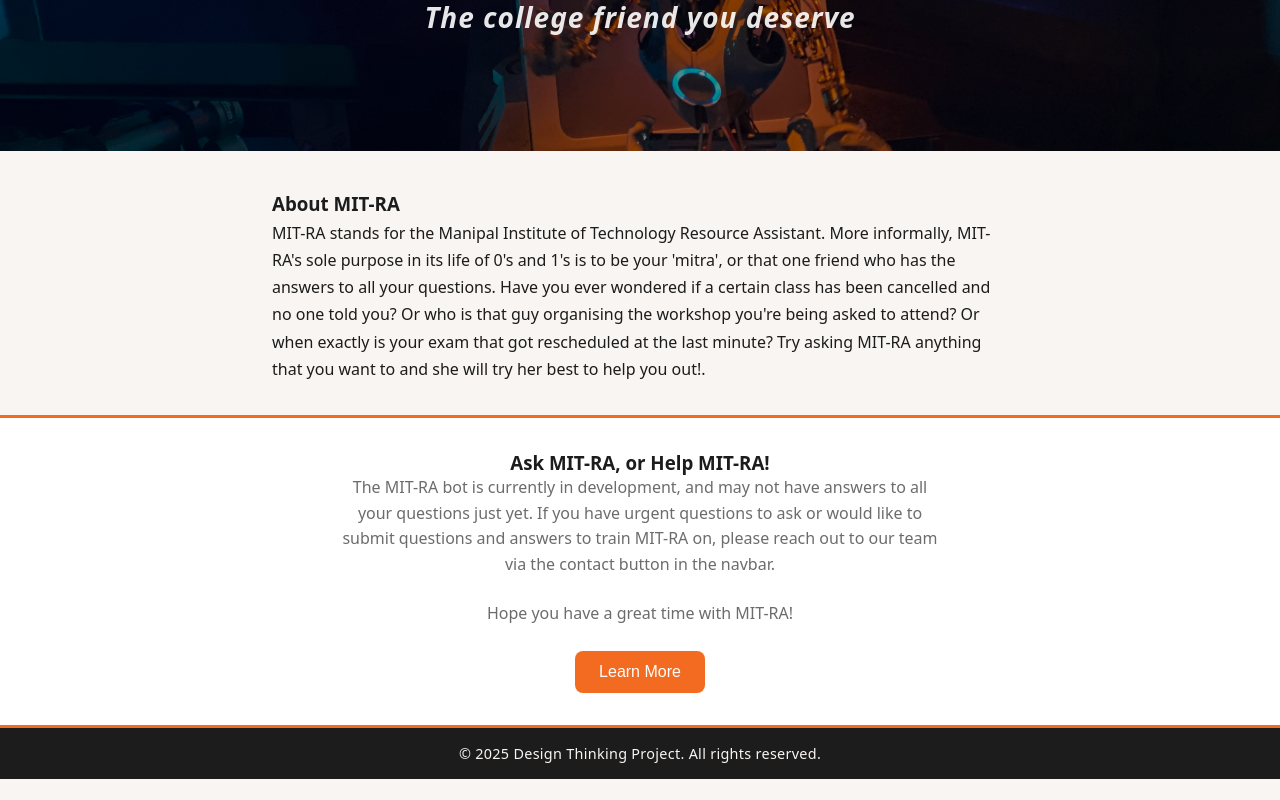
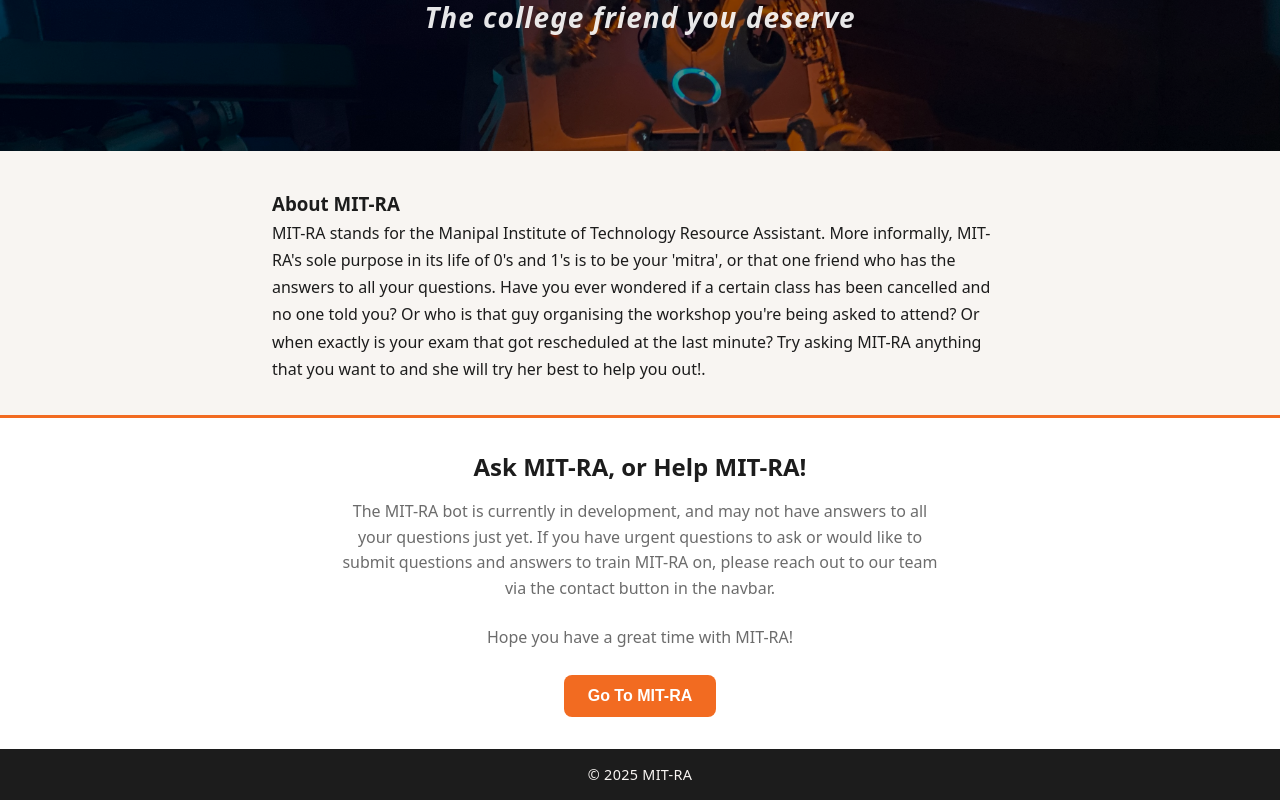
Before and after one commit to mohanamisra/design-thinking-project, a React (Vite) app: page / in a window 1280 px wide. Shown: the part 214-1014 px from the top of the page. Before the commit the page ends 993 px from the top, so only its background shows below. Built offline with nearby package versions, Linux system fonts and the light colour scheme; no server answers; sample sign-in values are in the browser's storage.

Commit message:
Minor text and styling fixes

```diff
--- a/src/App.css
+++ b/src/App.css
@@ -64,13 +64,11 @@
   opacity: 0.9;
 }
 
-/* ---------- HERO SECTION ---------- */
 .note {
   text-align: center;
   padding: 2rem 1rem;
   background-color: #ffffff;
   border-top: 3px solid #f26b21;
-  border-bottom: 3px solid #f26b21;
 }
 
 .note p {
@@ -78,6 +76,11 @@
   margin: 0 auto 1.5rem;
   line-height: 1.6;
   color: #6c6c6c;
+}
+
+.note h3 {
+  font-size: 1.5rem;
+  margin-bottom: 1rem;
 }
 
 .cta {
@@ -89,6 +92,12 @@
   cursor: pointer;
   font-size: 1rem;
   transition: background-color 0.2s ease;
+}
+
+.button-link {
+  color: #fff;
+  text-decoration: none;
+  font-weight: bold;
 }
 
 .cta:hover {
--- a/src/App.jsx
+++ b/src/App.jsx
@@ -51,10 +51,10 @@
                 <p>
                     Hope you have a great time with MIT-RA!
                 </p>
-                <button className="cta">Learn More</button>
+                <button className="cta"><Link to="/mitra" className="button-link">Go To MIT-RA</Link></button>
             </section>
             <footer className="footer">
-                <p>© {new Date().getFullYear()} Design Thinking Project. All rights reserved.</p>
+                <p>© {new Date().getFullYear()} MIT-RA</p>
             </footer>
         </div>
     )
```
